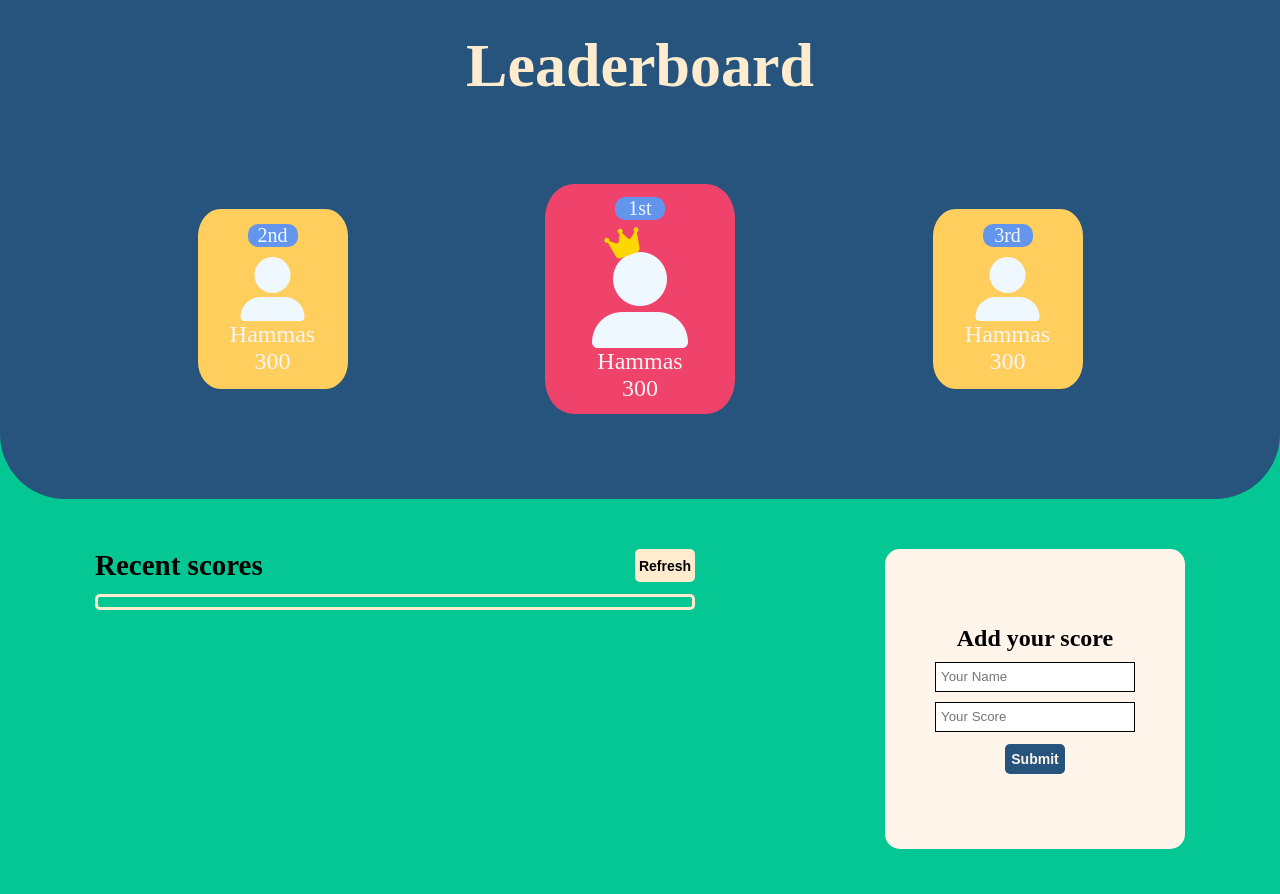
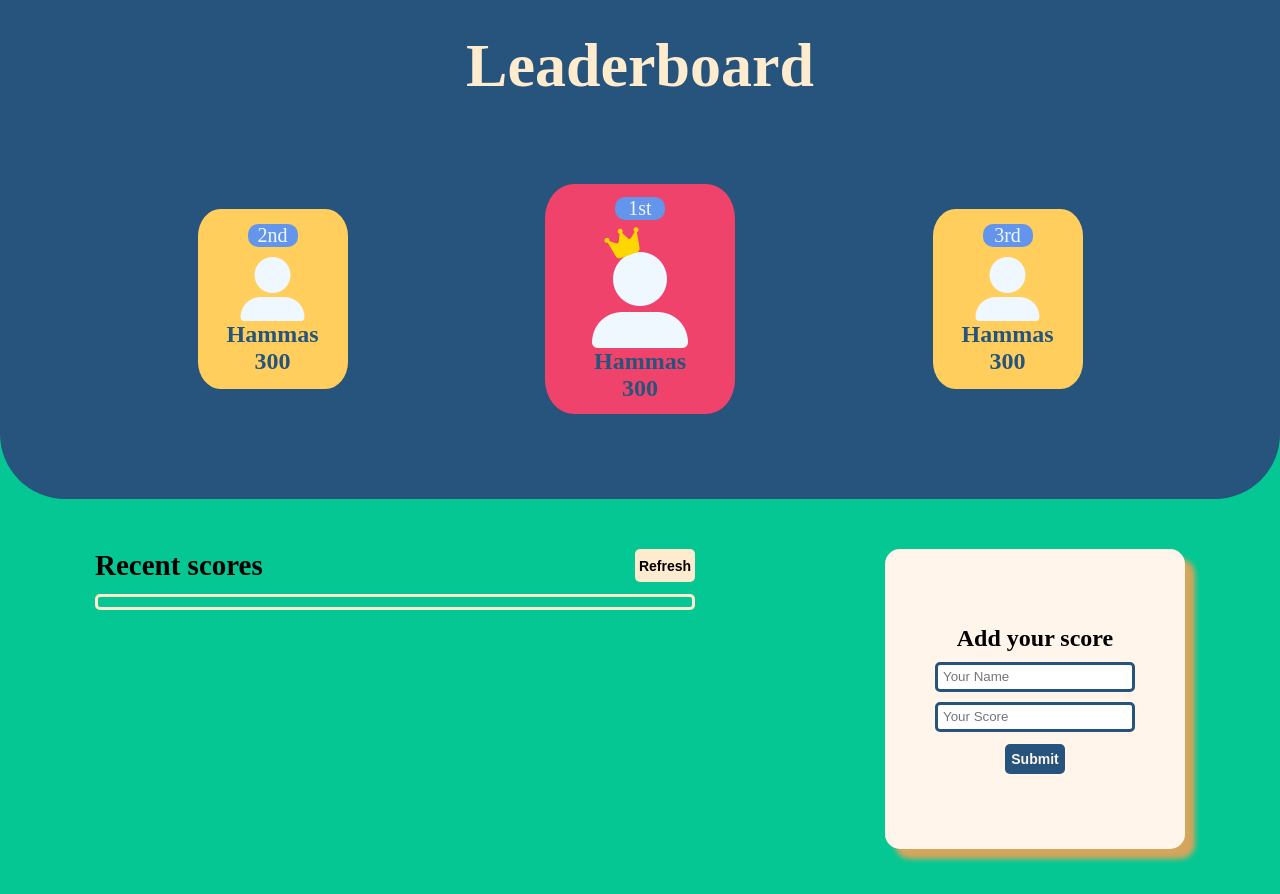
Before and after one commit to HAMMAS-SALEEM/Leaderboard, a website built with webpack: page src/index.html in a window 1280 px wide. Built offline with nearby package versions, Linux system fonts and the light colour scheme; no server answers.

Commit message:
Update styling

```diff
--- a/src/index.css
+++ b/src/index.css
@@ -88,14 +88,10 @@ section {
   margin-right: 35px;
 }
 
-.name {
+.name, .score {
   font-size: 24px;
-  color: whitesmoke;
-}
-
-.score {
-  font-size: 24px;
-  color: whitesmoke;
+  color: #26547d;
+  font-weight: 900;
 }
 
 .score-section {
@@ -139,6 +135,7 @@ section {
   justify-content: center;
   align-items: center;
   margin: 20px auto;
+  box-shadow: 10px 10px 5px rgb(212, 165, 93);
 }
 
 button {
@@ -157,15 +154,19 @@ button:hover {
 
 .form-title {
   font-size: 24px;
-  /* margin-top: 50px; */
 }
 
 .name-score {
   width: 200px;
   height: 30px;
   margin-top: 10px;
-  border: 1px solid black;
+  border: 3px solid #26547d;
+  border-radius: 5px;
   text-indent: 5px;
+}
+
+.name-score:focus {
+  background-color: antiquewhite;
 }
 
 #submit {
```
